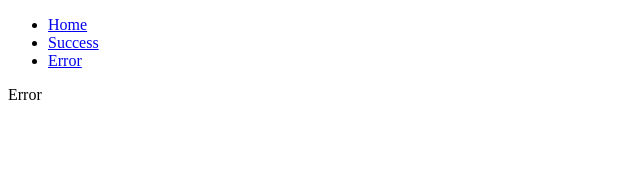
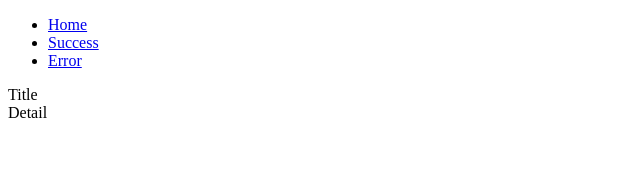
Before and after one commit to Kristina456/Online-survey, a React (Create React App) app: page /error in a window 1280 px wide. Shown: the top 176 px of the page, without its empty margins (0-640 px from the left). Built offline with nearby package versions, Linux system fonts and the light colour scheme.

Commit message:
add ErrorPage structure

```diff
--- a/src/pages/ErrorPage.jsx
+++ b/src/pages/ErrorPage.jsx
@@ -1,5 +1,10 @@
 import React from "react";
 
 export default function ErrorPage() {
-	return <div>Error</div>;
+	return (
+		<div>
+			<div>Title</div>
+			<div>Detail</div>
+		</div>
+	);
 }
```
